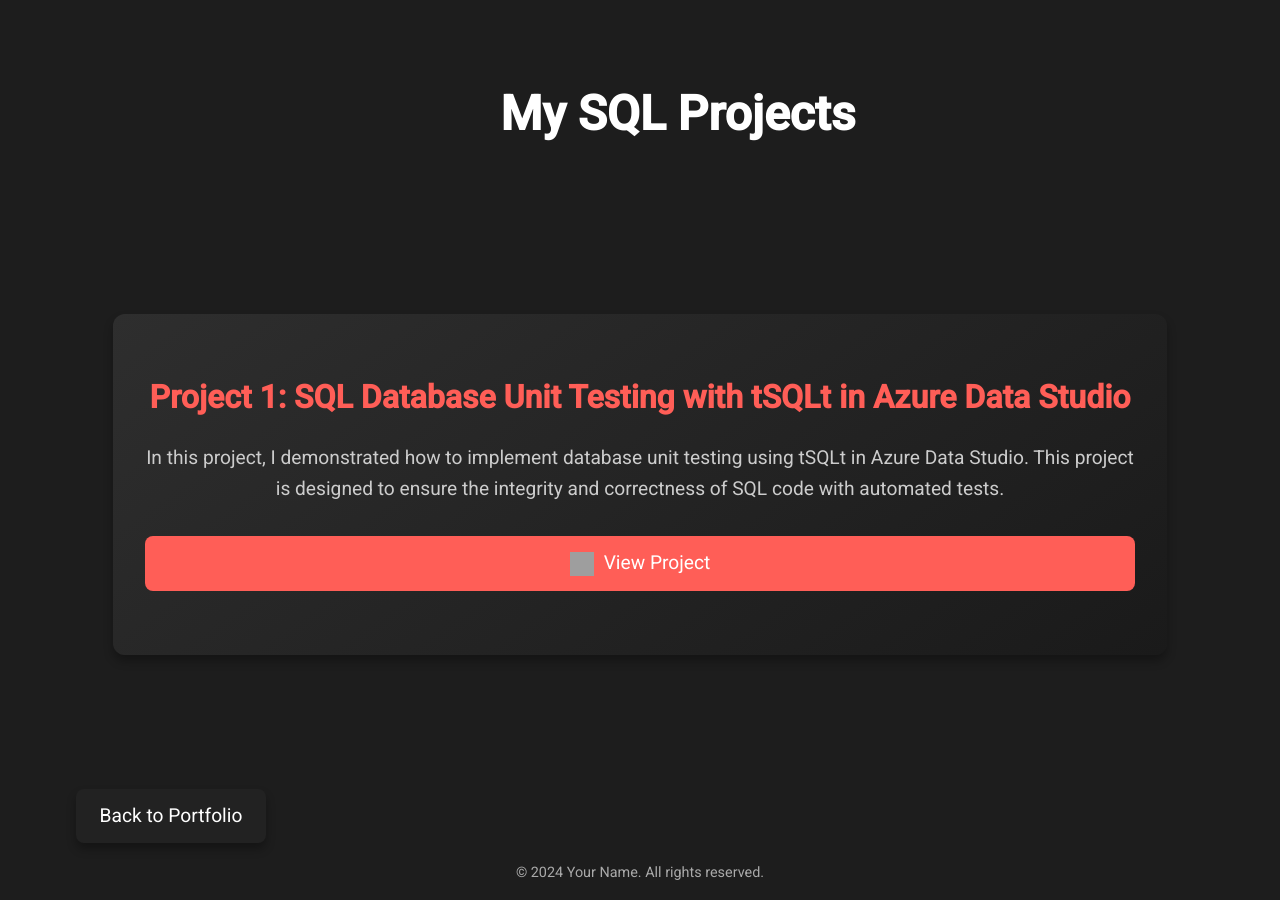
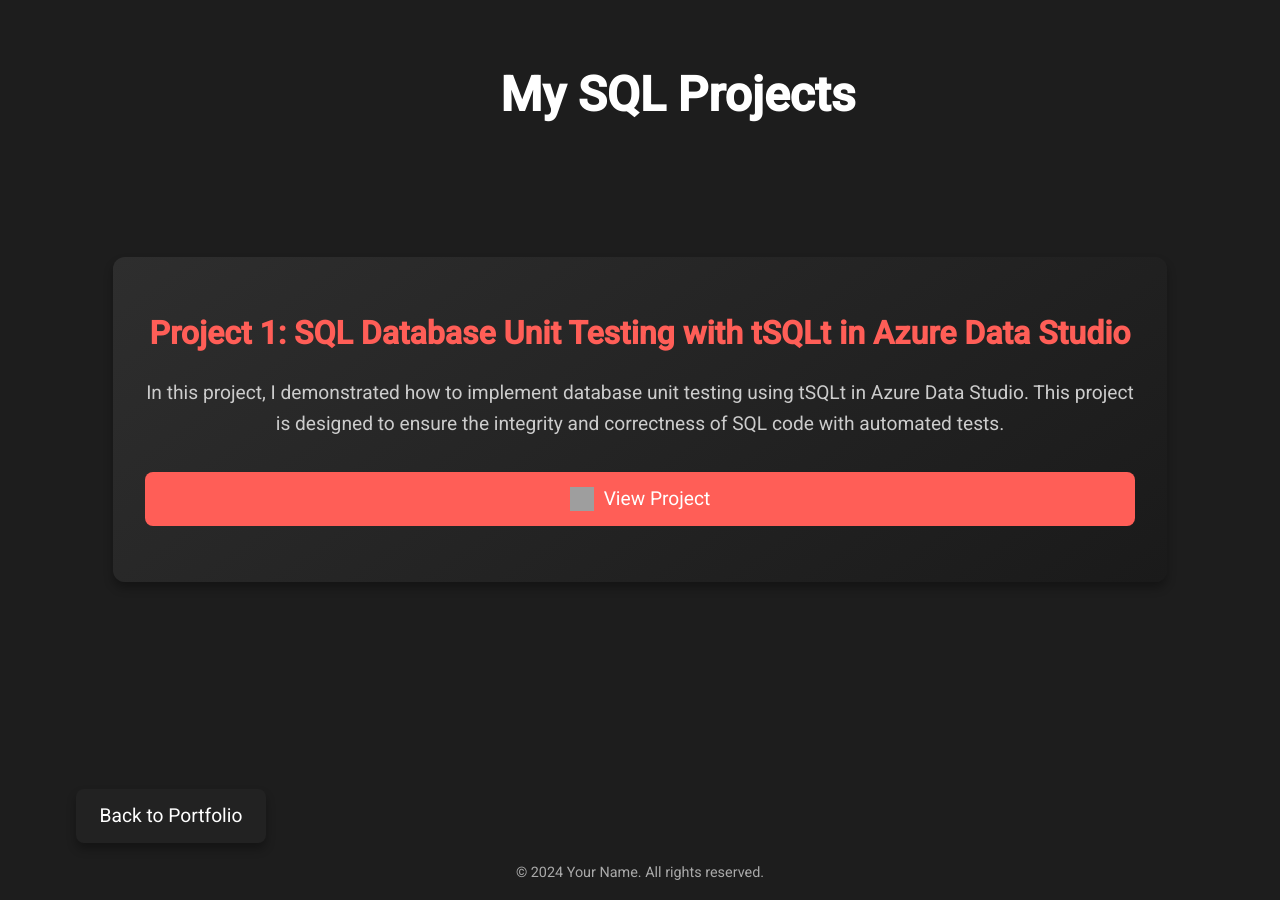
Before and after one commit to nbahador/nbahador.github.io, a Jekyll site: the page sqlprojects.html, which Jekyll copies as it is, in a window 1280 px wide. Built offline with Jekyll 4.4.1, drawn with Linux system fonts in a browser that asks for light colours; grey boxes are pictures that could not be loaded.

Commit message:
Update sqlprojects.html

```diff
--- a/sqlprojects.html
+++ b/sqlprojects.html
@@ -25,7 +25,7 @@
         h1 {
             color: #fff;
             font-size: 3rem;
-            margin-top: 2cm;
+            margin-top: 1.5cm; /* Title 1.5 cm from the top edge */
             margin-left: 2cm;
             position: relative;
         }
@@ -33,7 +33,7 @@
         /* Project container styles */
         .projects-container {
             width: calc(100% - 6cm); /* Full width minus 3cm padding on both sides */
-            margin-top: 3cm;
+            margin-top: 2cm; /* 2 cm below the title */
             padding: 0 3cm; /* 3cm padding on both sides */
             text-align: center;
         }
@@ -43,7 +43,7 @@
             border-radius: 12px;
             box-shadow: 0 6px 10px rgba(0, 0, 0, 0.3);
             margin: 1rem 0;
-            padding: 2rem;
+            padding: 1.5rem 2rem; /* Reduced height of project container */
             transition: transform 0.3s ease, box-shadow 0.3s ease;
         }
 
```
